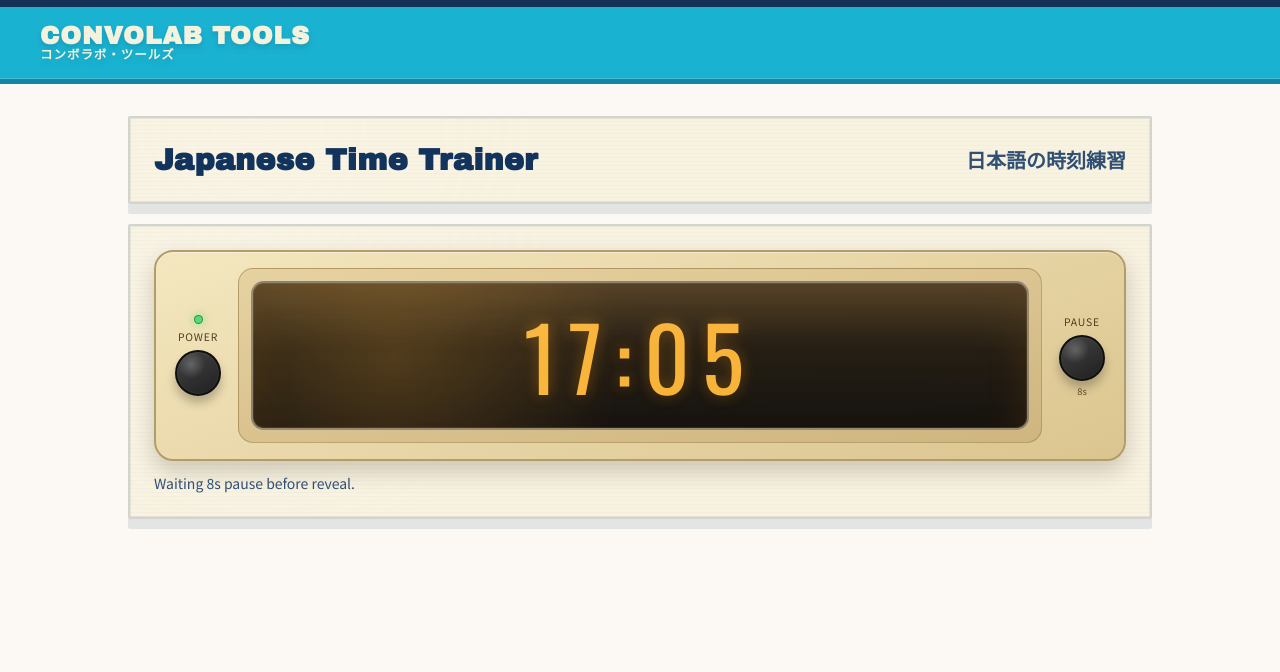
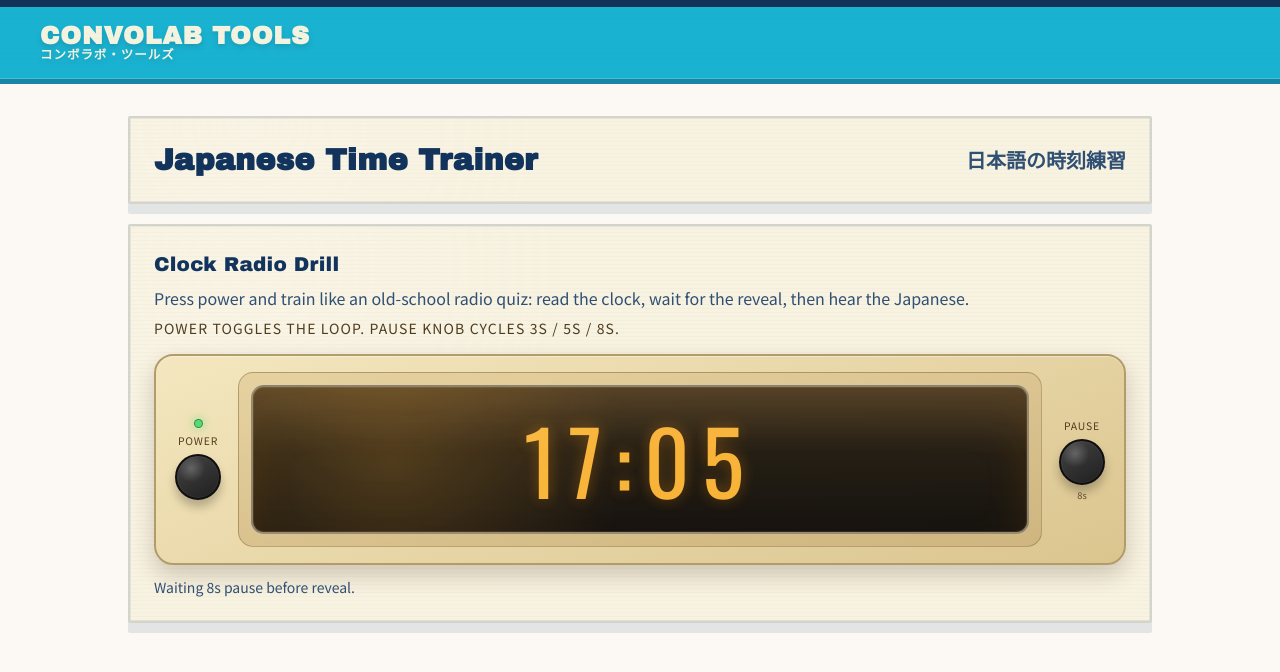
Before and after one commit to andyroo2000/convo-lab, a React (Vite) app in the folder client/: page /tools/japanese-time-practice in a window 1280 px wide. Shown: the top 672 px of the page. Built offline with nearby package versions, Linux system fonts and the light colour scheme; no server answers.

Commit message:
feat: add intro copy above clock radio trainer

```diff
--- a/client/src/features/tools/japaneseTimePractice/components/JapaneseTimePracticeToolPage.tsx
+++ b/client/src/features/tools/japaneseTimePractice/components/JapaneseTimePracticeToolPage.tsx
@@ -247,6 +247,17 @@ const JapaneseTimePracticeToolPage = () => {
       </section>
 
       <section className="card retro-paper-panel">
+        <div className="mb-4 space-y-2">
+          <p className="retro-headline text-lg sm:text-xl">Clock Radio Drill</p>
+          <p className="text-sm text-[#2f4f73] sm:text-base">
+            Press power and train like an old-school radio quiz: read the clock, wait for the
+            reveal, then hear the Japanese.
+          </p>
+          <p className="text-xs uppercase tracking-[0.08em] text-[#4e3d21] sm:text-sm">
+            Power toggles the loop. Pause knob cycles 3s / 5s / 8s.
+          </p>
+        </div>
+
         <div className="retro-clock-radio-shell">
           <div className="retro-clock-radio-control">
             <span className={`retro-clock-radio-led ${isPowerOn ? 'is-on' : 'is-off'}`} />
```
